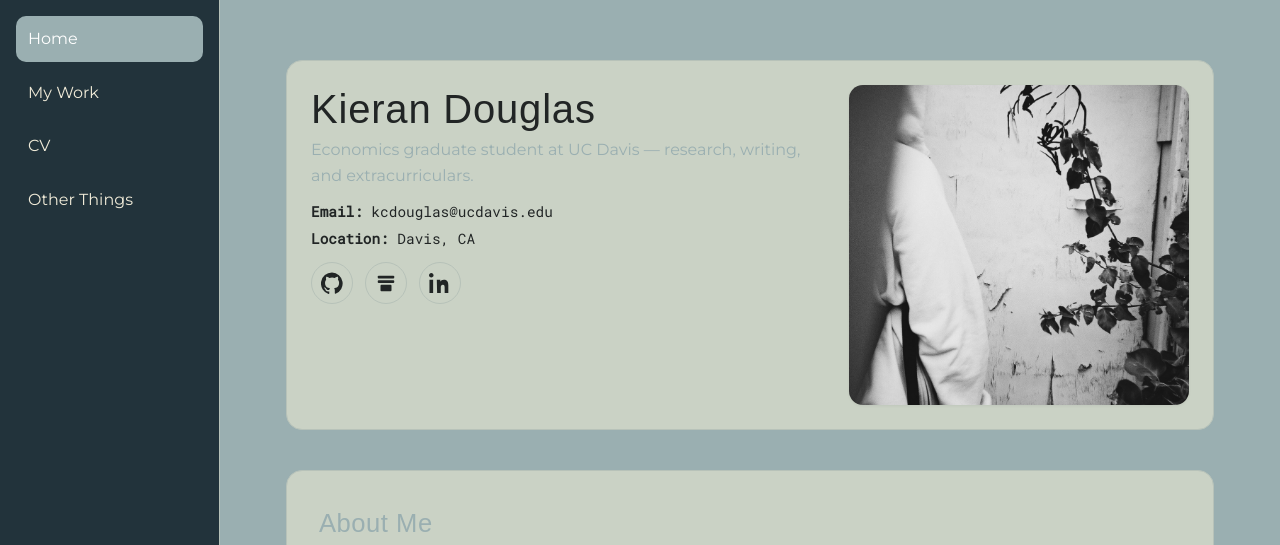
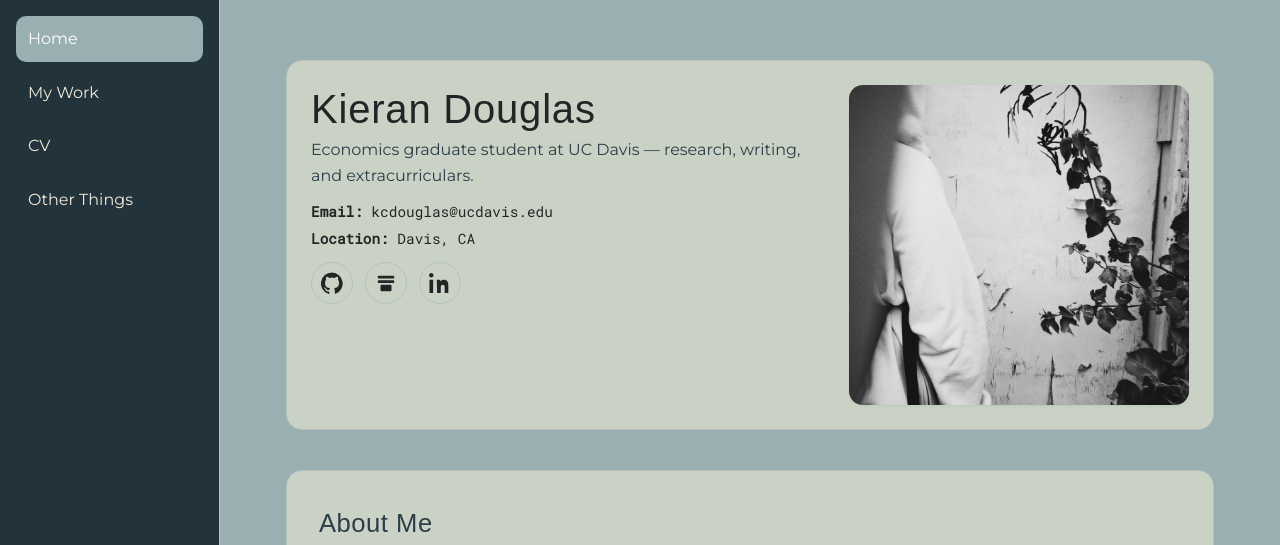
Before and after one commit to KieranCDouglas/kierancdouglas.github.io, a Jekyll site: the page built from index.md, in a window 1280 px wide and 1259 px high. Shown: the top 545 px of the window. Built offline with Jekyll 4.4.1, drawn with Linux system fonts in a browser that asks for light colours; some web fonts are replaced; grey boxes are pictures that could not be loaded.

Commit message:
Update style.css

```diff
--- a/assets/css/style.css
+++ b/assets/css/style.css
@@ -19,7 +19,7 @@ svg { fill: currentColor; }
   /* LIGHT — refreshed to harmonize with dark mode */
   --bg: #9aafb1;         /* page background */
   --text: #212525;
-  --muted: #9aafb1;      /* neutral cool gray for metadata */
+  --muted: #2B3E47;      /* neutral cool gray for metadata */
   --surface: #CAD2C5;    /* soft cool gray-green content bubbles */
   --surface-2: #22333B;  /* NAVBAR (dark navy, same as dark mode) */
   --nav-text: #F0EBD8;   /* nav/link text on dark bar */
```
